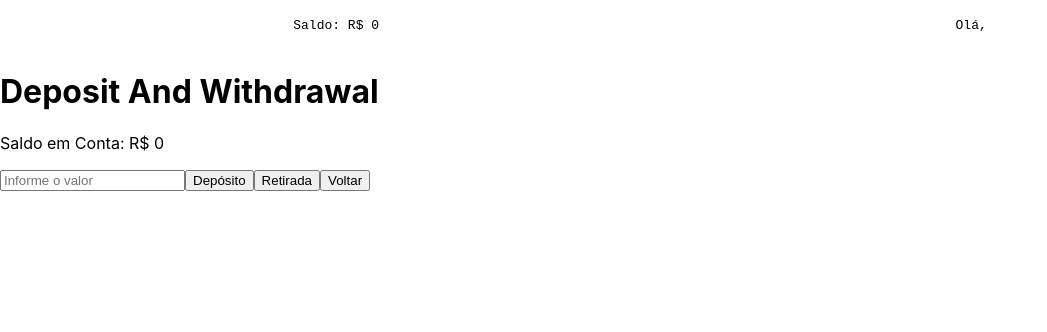
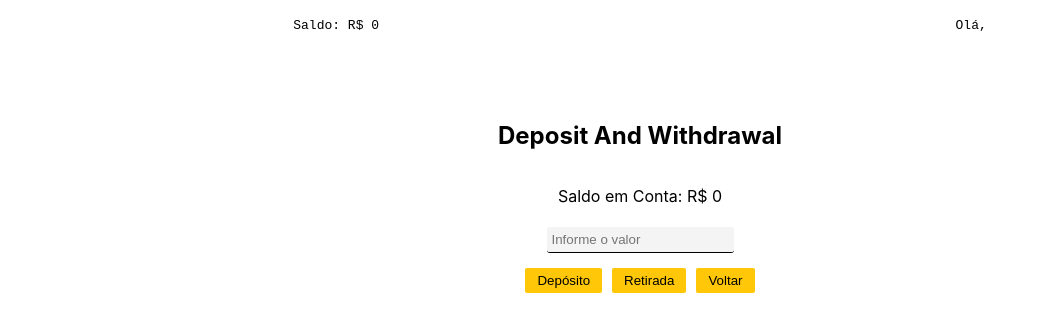
Before and after one commit to Yasmim-Matos/desafio-pratico-ps-xp, a React (Create React App) app: page /desafio-pratico-ps-xp/depositandwithdrawal in a window 1280 px wide. Shown: the top 332 px of the page, without its empty margins (0-1047 px from the left). Built offline with nearby package versions, Linux system fonts and the light colour scheme.

Commit message:
feat (style): the basic style for 'DepositAndWithdrawalPage' was added on 'DepositAndWithdrawalPage' component

```diff
--- a/src/pages/DepositAndWithdrawalPage.jsx
+++ b/src/pages/DepositAndWithdrawalPage.jsx
@@ -3,6 +3,8 @@ import { useHistory } from "react-router-dom";
 
 import AppContext from '../context/AppContext';
 import Header from '../components/Header';
+
+import '../styles/DepositAndWithdrawalPage.css';
 
 function DepositAndWithdrawalPage() {
     const [inputValue, setNewValue] = useState(0);
@@ -46,8 +48,11 @@ function DepositAndWithdrawalPage() {
     }
 
     return (
-        <main className="deposit-withdrawal-container">
+        <main>
             <Header />
+
+            <section className="deposit-withdrawal-container">
+
                 <h1>Deposit And Withdrawal</h1>
 
                 <p>
@@ -62,7 +67,7 @@ function DepositAndWithdrawalPage() {
                     onChange={ ({ target: { value } }) => setNewValue(value) }
                 />
 
-
+                <div className="dep-and-withdrawal-buttons">
                     <button
                         type="button"
                         onClick={ increaseBalance }
@@ -83,6 +88,8 @@ function DepositAndWithdrawalPage() {
                     >
                         Voltar
                     </button>
+                </div>
+            </section>
         </main>
     );
 }
```
Lines whose indentation alone changed are shown as unchanged.
